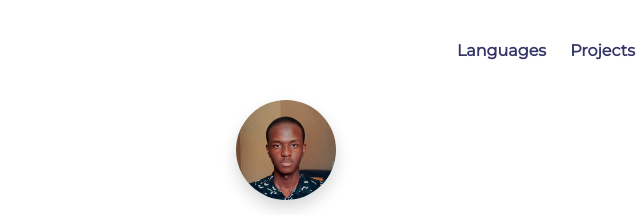
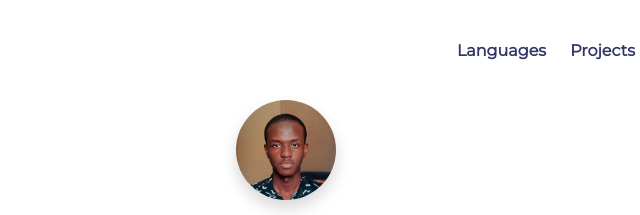
Before and after one commit to takundatk23/online-potfolio, a plain HTML site: page index.html in a window 1280 px wide. In both pictures the pointer is over the picture 640 px from the left and 148 px from the top of the page. Shown: the top 215 px of the page, 354-994 px from the left. Drawn offline with Linux system fonts and the light colour scheme; a web font is replaced by a local one.

Commit message:
picture _blank edit

```diff
--- a/index.html
+++ b/index.html
@@ -43,7 +43,7 @@
             <div class="about-me__info row">
                 <div class="about-me__info--container">
                 <figure class="about-me__picture--mask">
-                    <img src="images/profilepic.jpg" class="about-me__picture" alt="an image of myself">
+                    <a href="images/profilepic.jpg" target="_black"><img src="images/profilepic.jpg" class="about-me__picture" alt="an image of myself"></a>
                 </figure>
                 <h1 class="about-me__info--title">
                     Hi! I'm <span class="text--purple">Takunda Dzingirayi</span> &nbsp<span class="wave">👋🏿</span>
--- a/styles.css
+++ b/styles.css
@@ -186,9 +186,13 @@ section:nth-child(even){
        /* improving my own picture */
        transform: scale(1.1);
        padding-left: 4px;
+        transition: transform 350ms;
    }
 
-
+   .about-me__picture:hover{
+       transform: scale(1.2);
+       cursor: pointer;
+   }
 
    .about-me__info--para{
        font-size: px;
```
